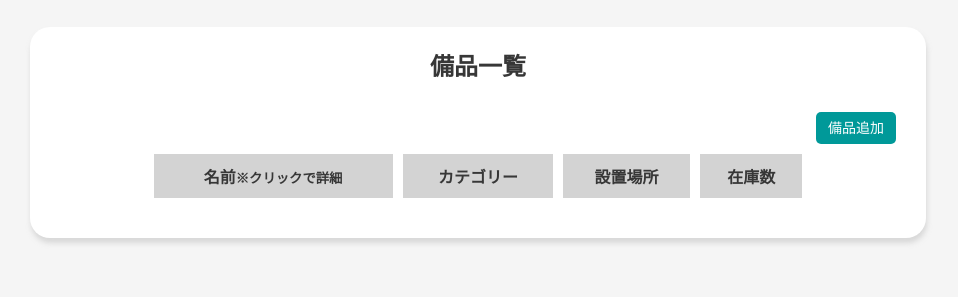
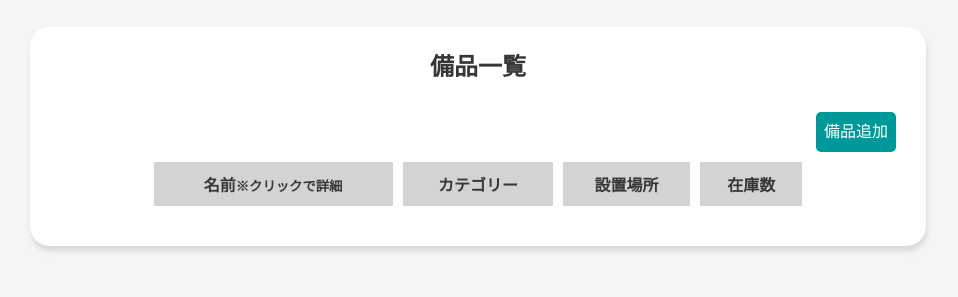
Before and after one commit to yukin0510/teamtest, a Django app: page /equipment/ in a window 1280 px wide. Shown: the part 58-355 px from the top of the page, without its empty margins (162-1120 px from the left). Run offline with Django 4.2, Linux system fonts and the light colour scheme; the visitor is signed in with stand-in values (Sample User, id 1); data that the repository does not hold is empty.

```diff
--- a/static/css/style.css
+++ b/static/css/style.css
@@ -160,13 +160,14 @@ tr {
 /* ボタンの設定 */
 .button {
   width: 80px; /* ボタンの幅を調整 */
-  height: 32px;
+  height: 40px;
   border-radius: 5px;
   background-color: #009999;
   text-align: center;
   border-width: 0px;
   cursor: pointer;
   color: #FFFFFF;
+  font-size: 16px;
 }
 .button:hover {
   background-color: #006666; /*カーソルを乗せた時の色*/
@@ -174,21 +175,22 @@ tr {
 
 .add-button {
   width: 80px; /* ボタンの幅を調整 */
-  height: 32px;
+  height: 40px;
   border-radius: 5px;
   background-color: #009999;
   text-align: center;
   /* border: solid 1px black; */
   cursor: pointer;
   display: inline-block;
-  line-height: 32px; /* ボタン内のテキストを縦中央揃え */
+  line-height: 40px; /* ボタン内のテキストを縦中央揃え */
   text-decoration: none; /* リンクの下線を削除 */
   color: #FFFFFF; /* ボタンのテキストカラー */
   margin:0 0 0 auto;
+  font-size: 16px;
 }
 
 .add-button a {
-  font-size: 14px;
+  font-size: 16px;
   color:#FFFFFF;
 
 }
--- a/templates/order/history.html
+++ b/templates/order/history.html
@@ -22,7 +22,7 @@
           {% for order in orders %}
           <tr align="center">
           <td>{{ order.order_date }}</a> </td>
-          <td>{{ order.equip.equip_name }} </td>
+          <td><a href="{% url 'equipment:detail' order.equip.pk %}">{{ order.equip.equip_name }}</a> </td>
           <td>{{ order.quantity }} </td>
           <td>
             {% if order.approval_status == "承認待ち" %}
```
Also changed, not shown: templates/equipment/detail.html (+8 -2 lines), media/images/EN52228_3L1_h4h9UX3.jpg (added).
